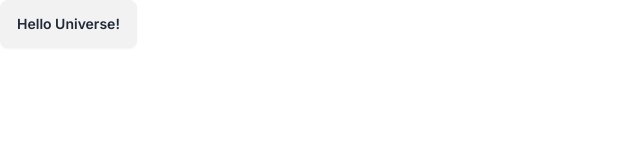
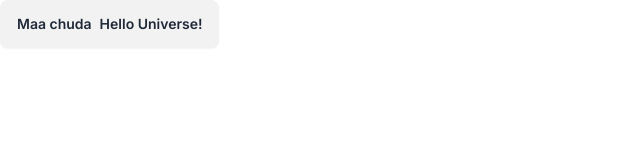
Before and after one commit to KrisD23/AgileSaas, a Next.js app: page / in a window 1280 px wide. Shown: the top 160 px of the page, without its empty margins (0-640 px from the left). Built offline with nearby package versions, Linux system fonts and the light colour scheme.

Commit message:
baisc setip 1.1 done

```diff
--- /dev/null
+++ b/lib/utils.js
@@ -0,0 +1,18 @@
+import mongoose from "mongoose";
+
+const connection = {};
+
+export const connectToDb = async () => {
+  try {
+    if (connection.isConnected) {
+      console.log("Using existing connection");
+      return;
+    }
+
+    const db = await mongoose.connect(process.env.MONGO);
+    connection.isConnected = db.connections[0].readyState;
+  } catch (error) {
+    console.log(error);
+    throw new Error(error);
+  }
+};
--- a/package.json
+++ b/package.json
@@ -9,6 +9,7 @@
     "lint": "next lint"
   },
   "dependencies": {
+    "@kinde-oss/kinde-auth-nextjs": "^2.2.3",
     "mongoose": "^8.3.1",
     "next": "14.2.1",
     "react": "^18",
--- /dev/null
+++ b/src/app/api/auth/[kindeAuth]/route.js
@@ -0,0 +1,2 @@
+import { handleAuth } from "@kinde-oss/kinde-auth-nextjs/server";
+export const GET = handleAuth();
--- a/src/app/page.js
+++ b/src/app/page.js
@@ -1,7 +1,16 @@
-import React from "react";
+import {
+  RegisterLink,
+  LoginLink,
+} from "@kinde-oss/kinde-auth-nextjs/components";
+import { connectToDb } from "../../lib/utils";
 
-function HomePage() {
-  return <div className="btn">Hello Universe!</div>;
+async function HomePage() {
+  return (
+    <div className="btn">
+      <RegisterLink>Maa chuda</RegisterLink>
+      Hello Universe!
+    </div>
+  );
 }
 
 export default HomePage;
```
Also changed, not shown: lib/models.js (added), 1 other file (tests, documents, lock files or other folders).
